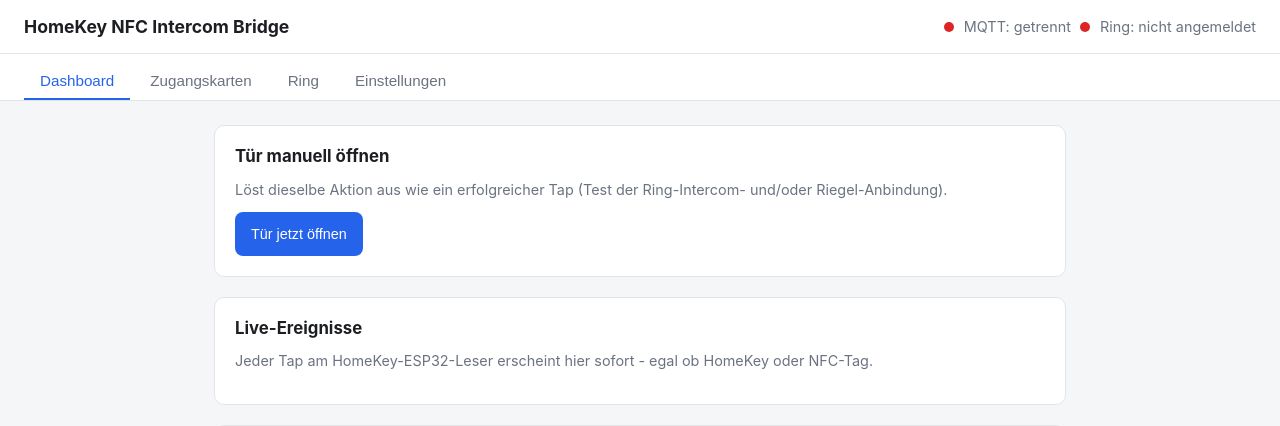
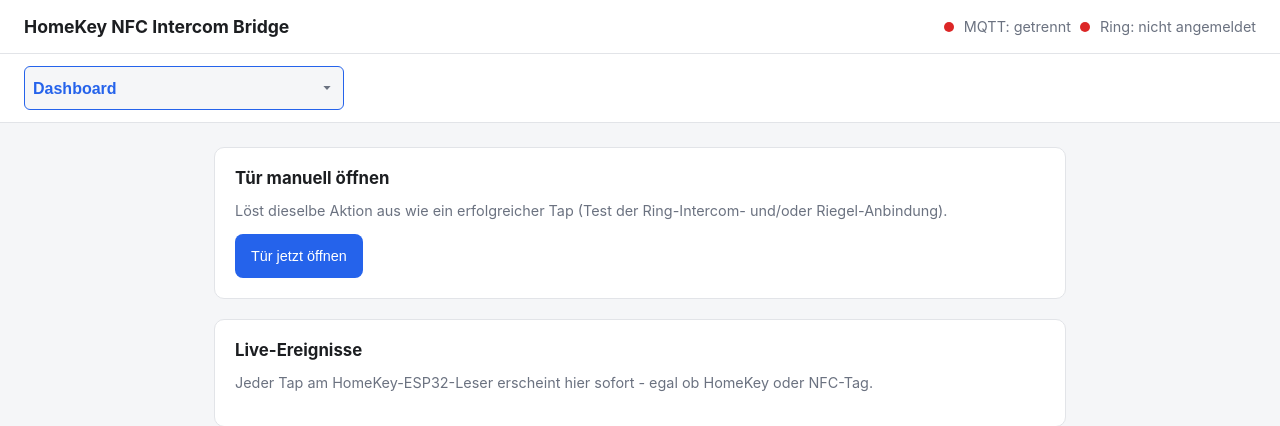
Before and after one commit to Luftloch80/homekey-ringmqtt-bridge, a Flask app: page / in a window 1280 px wide. Shown: the top 426 px of the page. Run offline with Flask 3, Linux system fonts and the light colour scheme; data that the repository does not hold is empty.

Commit message:
Tab-Navigation als Dropdown-Menü statt Buttons
Ersetzt die vier Tab-Buttons durch ein einzelnes <select>-Dropdown
(Dashboard/Zugangskarten/Ring/Einstellungen). Spart auf schmalen
Bildschirmen Platz und macht das horizontale Scrollen der Tab-Leiste
ueberfluessig; das Dropdown erbt automatisch das bereits vorhandene
Touch-/Zoom-freundliche Select-Styling.

Co-Authored-By: Claude Sonnet 5 <noreply@anthropic.com>
Claude-Session: https://claude.ai/code/session_018yvEJhogLVootZgPMRUbSw

```diff
--- a/static/app.js
+++ b/static/app.js
@@ -1,14 +1,10 @@
 const $ = (sel) => document.querySelector(sel);
 const $$ = (sel) => Array.from(document.querySelectorAll(sel));
 
-// -- Tabs -------------------------------------------------------------
-$$(".tab-btn").forEach((btn) => {
-  btn.addEventListener("click", () => {
-    $$(".tab-btn").forEach((b) => b.classList.remove("active"));
-    $$(".tab-panel").forEach((p) => p.classList.remove("active"));
-    btn.classList.add("active");
-    $(`#tab-${btn.dataset.tab}`).classList.add("active");
-  });
+// -- Tabs (Dropdown) ---------------------------------------------------
+$("#tab-select").addEventListener("change", (ev) => {
+  $$(".tab-panel").forEach((p) => p.classList.remove("active"));
+  $(`#tab-${ev.target.value}`).classList.add("active");
 });
 
 // -- Helpers ------------------------------------------------------------
--- a/static/style.css
+++ b/static/style.css
@@ -60,28 +60,18 @@ body {
 .dot-bad { background: var(--danger); }
 
 .tabs {
-  display: flex;
-  gap: 0.25rem;
-  padding: 0.5rem 1.5rem 0;
+  padding: 0.75rem 1.5rem;
   background: var(--card-bg);
   border-bottom: 1px solid var(--border);
-  overflow-x: auto;
-  -webkit-overflow-scrolling: touch;
 }
 
-.tab-btn {
-  border: none;
-  background: transparent;
-  color: var(--muted);
-  padding: 0.6rem 1rem;
-  cursor: pointer;
-  border-bottom: 2px solid transparent;
-  font-size: 0.95rem;
-  white-space: nowrap;
-  touch-action: manipulation;
+.tab-select {
+  width: 100%;
+  max-width: 320px;
+  font-weight: 600;
+  color: var(--accent);
+  border-color: var(--accent);
 }
-
-.tab-btn.active { color: var(--accent); border-bottom-color: var(--accent); }
 
 main { max-width: 900px; margin: 0 auto; padding: 1.5rem; }
 
@@ -159,7 +149,7 @@ main { max-width: 900px; margin: 0 auto; padding: 1.5rem; }
 @media (max-width: 480px) {
   main { padding: 1rem; }
   .topbar { padding: 0.75rem 1rem; padding-top: calc(0.75rem + env(safe-area-inset-top)); }
-  .tabs { padding: 0.5rem 1rem 0; }
+  .tabs { padding: 0.6rem 1rem; }
 }
 
 label { display: flex; flex-direction: column; gap: 0.25rem; font-size: 0.85rem; color: var(--muted); }
--- a/templates/index.html
+++ b/templates/index.html
@@ -18,10 +18,12 @@
   </header>
 
   <nav class="tabs">
-    <button class="tab-btn active" data-tab="dashboard">Dashboard</button>
-    <button class="tab-btn" data-tab="credentials">Zugangskarten</button>
-    <button class="tab-btn" data-tab="ring">Ring</button>
-    <button class="tab-btn" data-tab="settings">Einstellungen</button>
+    <select id="tab-select" class="tab-select">
+      <option value="dashboard">Dashboard</option>
+      <option value="credentials">Zugangskarten</option>
+      <option value="ring">Ring</option>
+      <option value="settings">Einstellungen</option>
+    </select>
   </nav>
 
   <main>
```
